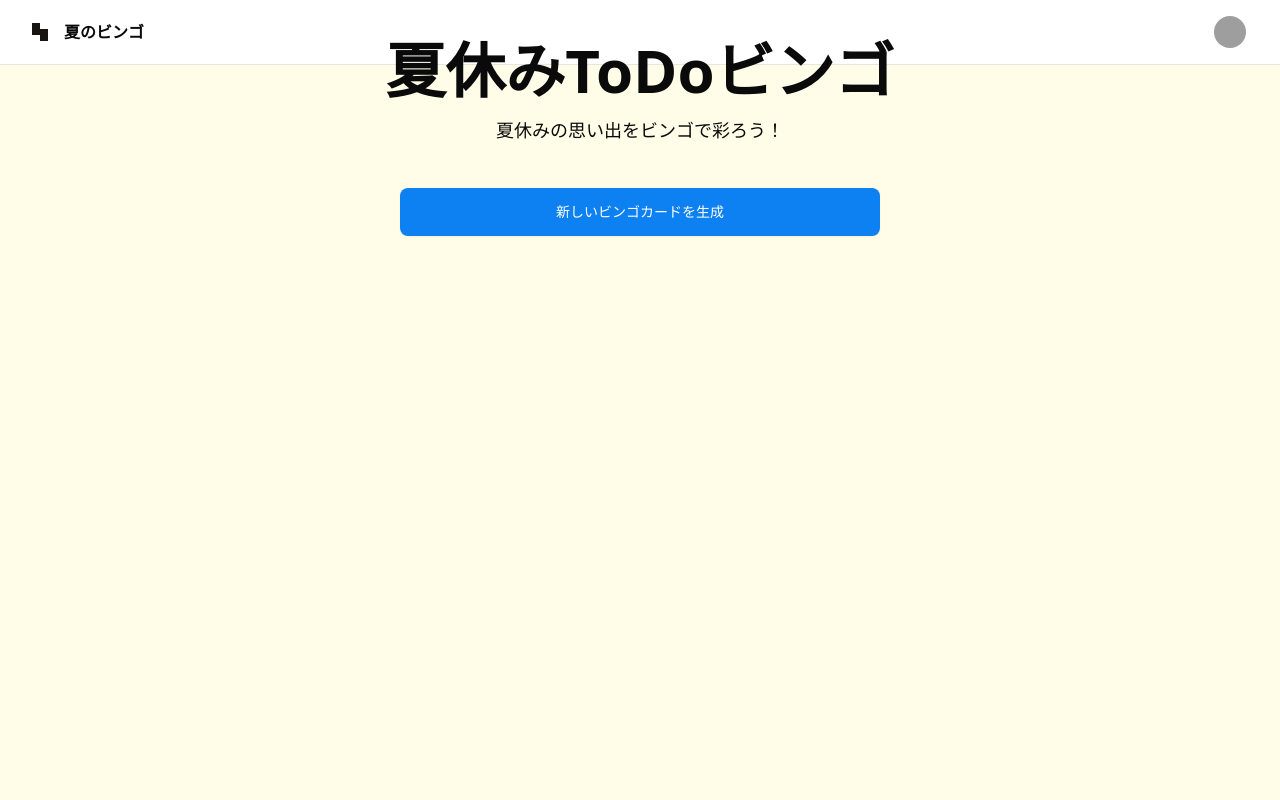
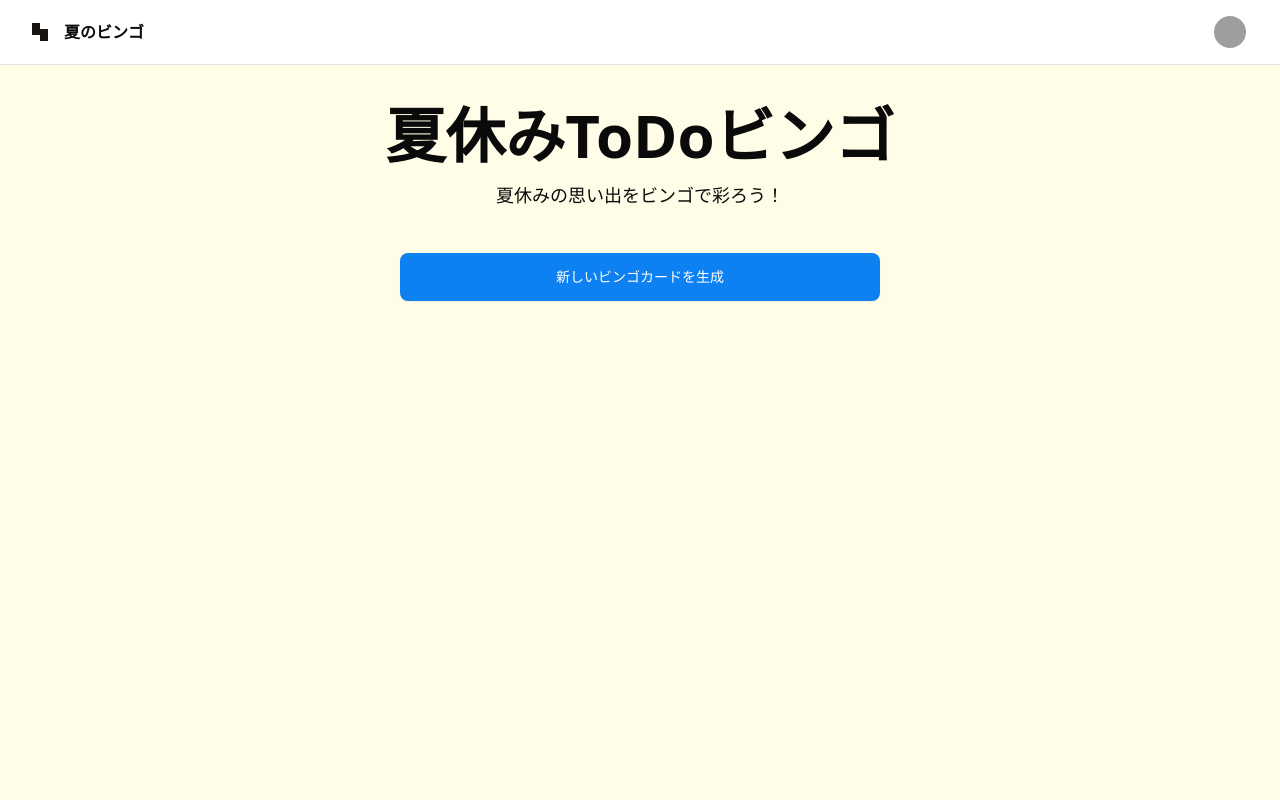
Before and after one commit to harutocom/progate_hackathon, a Next.js app: page /bingo/create in a window 1280 px wide. Shown: the top 800 px of the page. Built offline with nearby package versions, Linux system fonts and the light colour scheme; grey boxes are pictures that could not be loaded.

Commit message:
ヘッダー追加に対する修正

```diff
--- a/app/bingo/create/page.tsx
+++ b/app/bingo/create/page.tsx
@@ -77,8 +77,8 @@ export default function BingoCreatePage() {
   }, [card]);
 
   return (
-    <div className="w-full h-[130vh] py-5 mx-auto bg-[#fffde7]">
-      <div className=" pt-5 items-center relative z-10 w-full max-w-4xl mx-auto text-center">
+    <div className="w-full h-[130vh] py-5 mx-auto bg-[#fffde7] mt-[65px]">
+      <div className=" pt-5 items-center relative z-0 w-full max-w-4xl mx-auto text-center">
         <h1 className="font-display text-4xl sm:text-5xl md:text-6xl font-bold text-[var(--text-primary)] mb-4">
           夏休みToDoビンゴ
         </h1>
```
